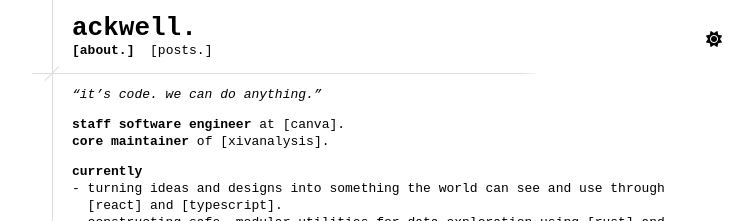
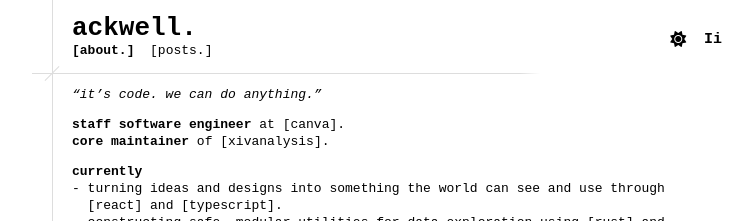
Before and after one commit to ackwell/ackwell.github.io, a Jekyll site: the page built from index.md, in a window 1280 px wide. Shown: the top 221 px of the page, without its empty margins (243-996 px from the left). Built offline with Jekyll 4.4.1, drawn with Linux system fonts in a browser that asks for light colours.

Commit message:
Commit to the bit, blindly

```diff
--- a/_layouts/default.html
+++ b/_layouts/default.html
@@ -40,7 +40,10 @@
         </ul>
       </nav>
 
-      <button class="lightswitch"><i class="fas"></i></button>
+      <div class="options">
+        <button class="lightswitch"><i class="fas"></i></button>
+        <button class="the-bit">Ii</button>
+      </div>
     </header>
 
     <hr>
--- a/main.js
+++ b/main.js
@@ -14,6 +14,19 @@
 		darkMode = !darkMode
 		localStorage.setItem('lightswitch', darkMode ? 'dark' : 'light')
 		updateTheme()
+	})
+
+	// COMMIT TO THE BIT
+	let bitComitted = localStorage.getItem('commitTo') === 'theBit'
+	const bitComitter = document.querySelector(".the-bit")
+	function updateBit() {
+		document.body.classList.toggle('committed-to-the-bit')
+	}
+	updateBit()
+	bitComitter.addEventListener('click', function() {
+		bitComitted = !bitComitted
+		localStorage.setItem('commitTo', bitComitted ? 'theBit' : 'nothing')
+		updateBit()
 	})
 
 	// Extract the language of code blocks and add as a data attribute for use from css
--- a/main.scss
+++ b/main.scss
@@ -152,27 +152,44 @@
   }
 }
 
-.lightswitch {
+.options {
   position: absolute;
   top: 50%;
   right: 0;
+  transform: translateY(-50%);
+
+  button {
     border: none;
-  outline: none;
     padding: 0;
-  transform: translateY(-50%);
     background: none;
     color: inherit;
     font: inherit;
+    vertical-align: middle;
     cursor: pointer;
 
     i {
       vertical-align: middle;
     }
+
+    &.the-bit {
+      font-size: 1.15em;
+
+      .committed-to-the-bit & {
+        font-weight: bold;
+      }
+    }
+  }
+
+  button + button {
+    padding-left: 10px;
+  }
 }
 
 // Compiled page content styling
 .content {
+  .committed-to-the-bit & {
 	  text-transform: lowercase;
+  }
 
   .heading-permalink {
     position: absolute;
```
Lines whose indentation alone changed are shown as unchanged.
